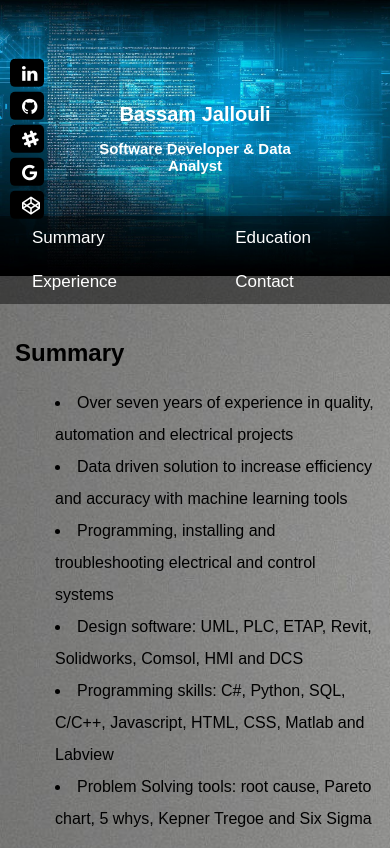
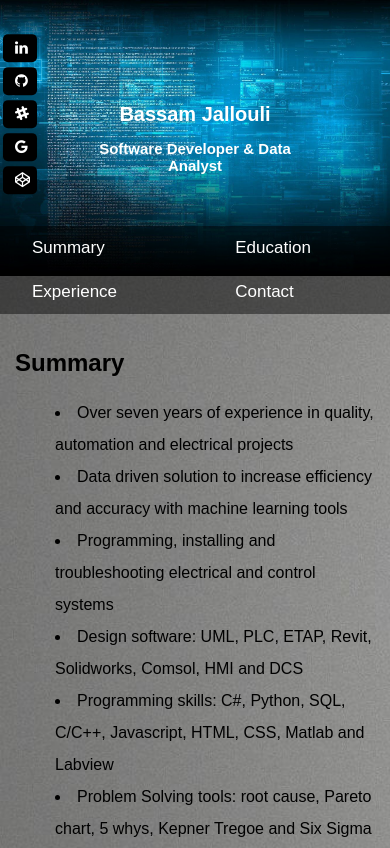
Before and after one commit to BassemJallouli/WebSitePortfolio, a plain HTML site: page index.html in a window 390 px wide. Shown: the top 848 px of the page. Drawn offline with Linux system fonts and the light colour scheme.

Commit message:
edit phone navigation

```diff
--- a/css/main.css
+++ b/css/main.css
@@ -38,7 +38,7 @@ nav ul {
     justify-content: center; /* cell in center of flex */
     padding: 0;
     margin: 0;
-    margin-top: -60px;
+    margin-top: -50px;
       }
     nav ul li {
       display: inline-block;
@@ -67,19 +67,19 @@ ul.par {
 /***************** Social Icons ************************/
 .social-icons
 {
-  top: 2%;
+  top: 0%;
   transform: translateY(5%);
   position: absolute;
   z-index: 1;
-  width: 80px;
+  width: 50px;
 }
 .social-icons ul
 {
-  padding: 10px;
+  padding: 3px;
 }
 .social-icons ul li
 {
-  font-size: 18px;
+  font-size: 15px;
   height: 22px;
   width: 22px;
   border-radius: 5px;
```
